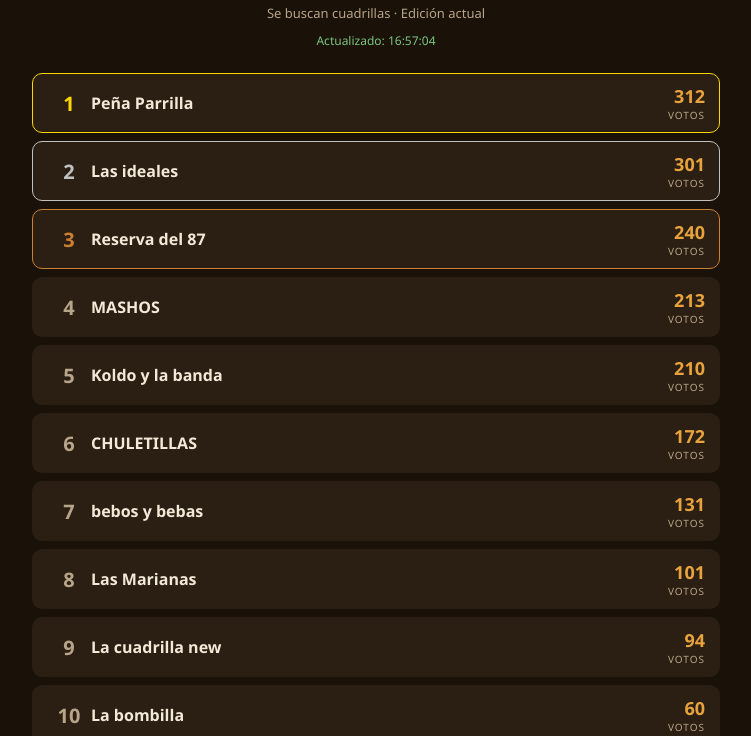
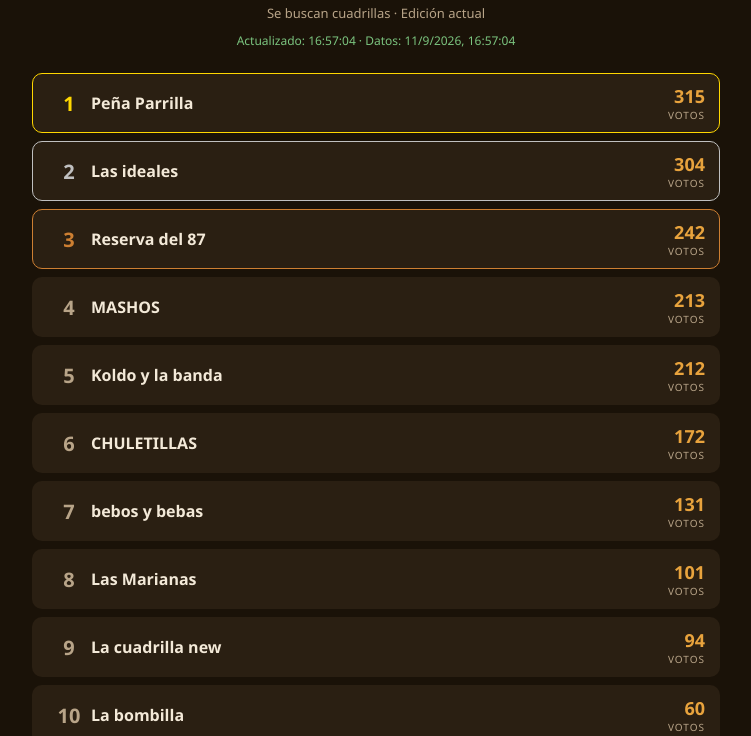
Before and after one commit to damarte/ranking-cuadrillas, a plain HTML site: page public/index.html in a window 1280 px wide. Shown: the part 64-800 px from the top of the page, without its empty margins (264-1015 px from the left). Drawn offline with Linux system fonts and the light colour scheme.

Commit message:
Cache-busting, fecha de generacion y updated_at en ranking

```diff
--- a/public/index.html
+++ b/public/index.html
@@ -170,12 +170,16 @@
 
     async function refresh() {
       try {
-        const res = await fetch('./ranking.json');
+        const res = await fetch('./ranking.json?t=' + Date.now(), { cache: 'no-store' });
         if (!res.ok) throw new Error('HTTP ' + res.status);
         const data = await res.json();
         if (data.error) throw new Error(data.error);
-        render(data);
-        statusEl.textContent = 'Actualizado: ' + new Date().toLocaleTimeString('es-ES');
+        const list = Array.isArray(data) ? data : data.ranking;
+        render(list);
+        const gen = !Array.isArray(data) && data.updated_at
+          ? new Date(data.updated_at).toLocaleString('es-ES')
+          : '—';
+        statusEl.textContent = 'Actualizado: ' + new Date().toLocaleTimeString('es-ES') + ' · Datos: ' + gen;
         statusEl.className = 'status ok';
       } catch (e) {
         statusEl.textContent = 'Error: ' + e.message;
--- a/public/ranking.json
+++ b/public/ranking.json
@@ -1,18 +1,20 @@
-[
+{
+  "updated_at": "2026-09-11T16:57:04.614Z",
+  "ranking": [
     {
       "id": "133991",
       "nombre": "Peña Parrilla",
-    "votos": 312
+      "votos": 315
     },
     {
       "id": "134820",
       "nombre": "Las ideales",
-    "votos": 301
+      "votos": 304
     },
     {
       "id": "138817",
       "nombre": "Reserva del 87",
-    "votos": 240
+      "votos": 242
     },
     {
       "id": "133907",
@@ -22,7 +24,7 @@
     {
       "id": "135871",
       "nombre": "Koldo y la banda",
-    "votos": 210
+      "votos": 212
     },
     {
       "id": "133406",
@@ -135,3 +137,4 @@
       "votos": 0
     }
   ]
+}
--- a/scripts/update-ranking.js
+++ b/scripts/update-ranking.js
@@ -40,7 +40,8 @@ async function main() {
   const ranking = cuadrillas
     .map((c) => ({ id: c.id, nombre: c.nombre, votos: votos[c.id] || 0 }))
     .sort((a, b) => b.votos - a.votos);
-  fs.writeFileSync(OUT_PATH, JSON.stringify(ranking, null, 2) + '\n');
+  const payload = { updated_at: new Date().toISOString(), ranking };
+  fs.writeFileSync(OUT_PATH, JSON.stringify(payload, null, 2) + '\n');
   const total = ranking.reduce((s, c) => s + c.votos, 0);
   console.log(`OK: ${ranking.length} cuadrillas, ${total} votos -> ${OUT_PATH}`);
 }
```
Lines whose indentation alone changed are shown as unchanged.
